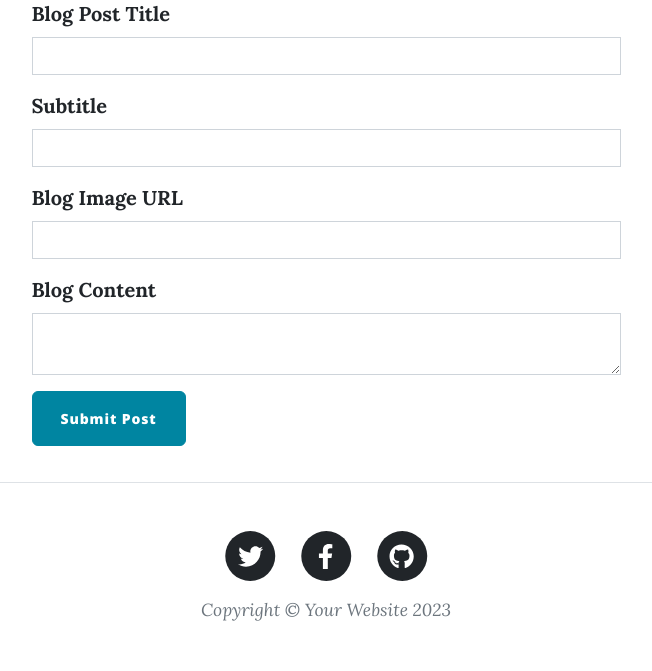
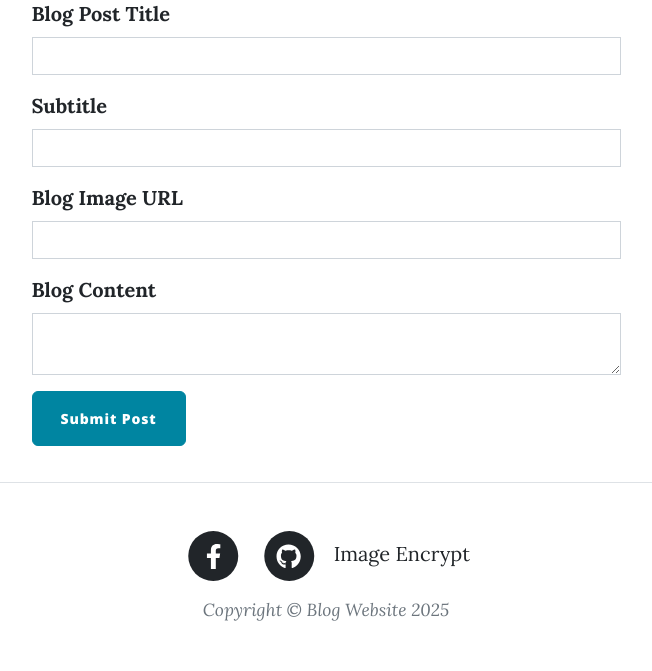
Before and after one commit to muhammad-guluzade/BlogWebsite, a Flask app: template templates/post.html in a window 1280 px wide. Shown: the part 503-1174 px from the top of the page, without its empty margins (314-966 px from the left). Run offline with Flask 3, Linux system fonts and the light colour scheme; the template is opened without the code that fills it: values that come from a table or form of the project are taken from there, others are empty; some libraries are stand-ins or nearby versions.

Commit message:
Update footer.html

```diff
--- a/templates/footer.html
+++ b/templates/footer.html
@@ -5,15 +5,7 @@
                   <div class="col-md-10 col-lg-8 col-xl-7">
                       <ul class="list-inline text-center">
                           <li class="list-inline-item">
-                              <a href="#!">
-                                  <span class="fa-stack fa-lg">
-                                      <i class="fas fa-circle fa-stack-2x"></i>
-                                      <i class="fab fa-twitter fa-stack-1x fa-inverse"></i>
-                                  </span>
-                              </a>
-                          </li>
-                          <li class="list-inline-item">
-                              <a href="#!">
+                              <a href="https://www.facebook.com/profile.php?id=100092845057452&mibextid=LQQJ4d">
                                   <span class="fa-stack fa-lg">
                                       <i class="fas fa-circle fa-stack-2x"></i>
                                       <i class="fab fa-facebook-f fa-stack-1x fa-inverse"></i>
@@ -21,22 +13,33 @@
                               </a>
                           </li>
                           <li class="list-inline-item">
-                              <a href="#!">
+                              <a href="https://github.com/muhammad-guluzade">
                                   <span class="fa-stack fa-lg">
                                       <i class="fas fa-circle fa-stack-2x"></i>
                                       <i class="fab fa-github fa-stack-1x fa-inverse"></i>
                                   </span>
                               </a>
                           </li>
+                          <li class="list-inline-item">
+                              <a href="/encrypt_decrypt_images">
+                                  Image Encrypt
+                              </a>
+                          </li>
                       </ul>
-                      <div class="small text-center text-muted fst-italic">Copyright &copy; Your Website 2023</div>
+                      <div id="footer" class="small text-center text-muted fst-italic">Copyright &copy; Blog Website </div>
                   </div>
               </div>
           </div>
       </footer>
+      <script>
+            let year = new Date().getFullYear();
+
+            document.getElementById("footer").innerHTML += `${year}`;
+      </script>
       <!-- Bootstrap core JS-->
       <script src="https://cdn.jsdelivr.net/npm/bootstrap@5.2.3/dist/js/bootstrap.bundle.min.js"></script>
       <!-- Core theme JS-->
       <script src="{{ url_for('static', filename='js/scripts.js') }}"></script>
+
   </body>
 </html>
```
